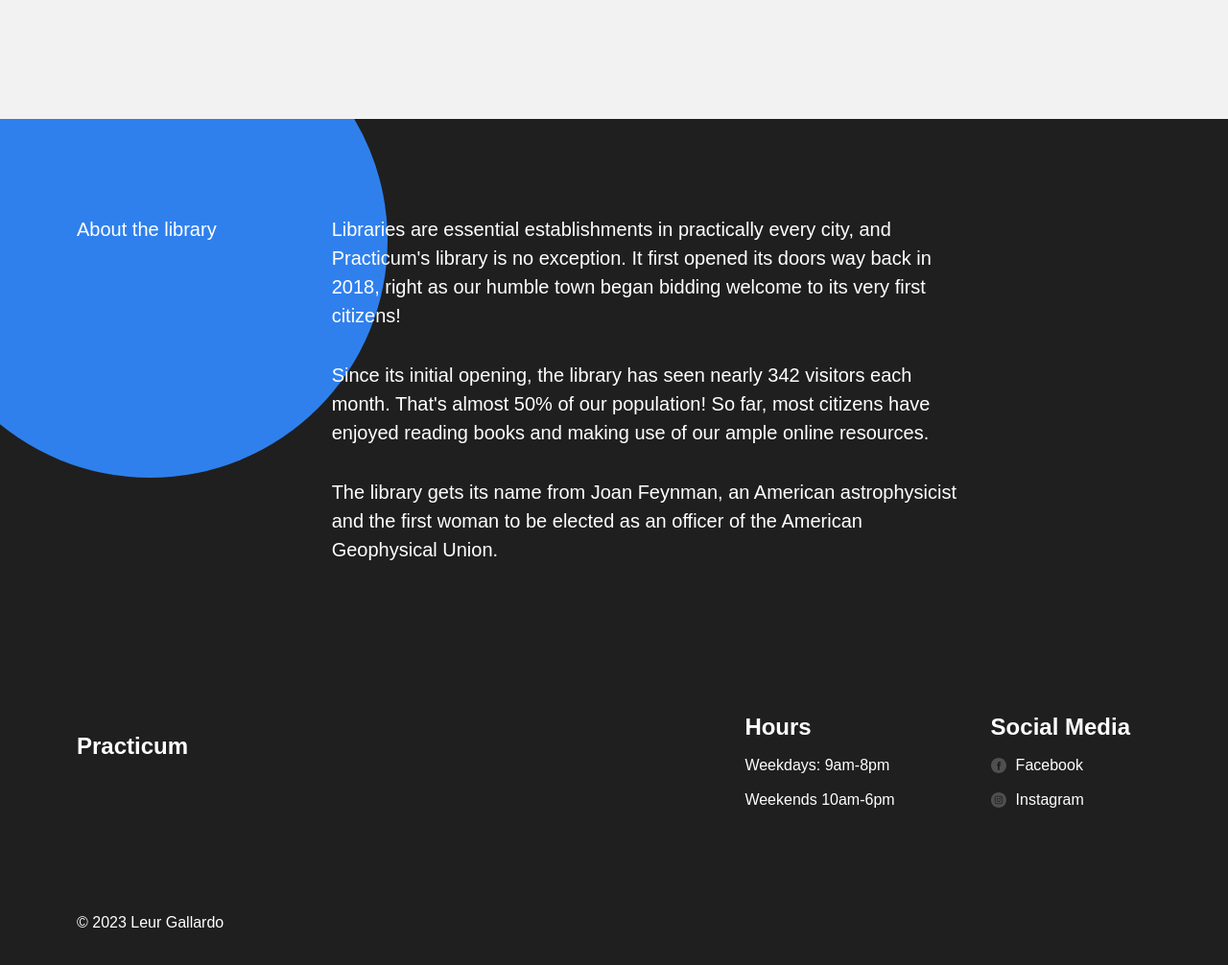
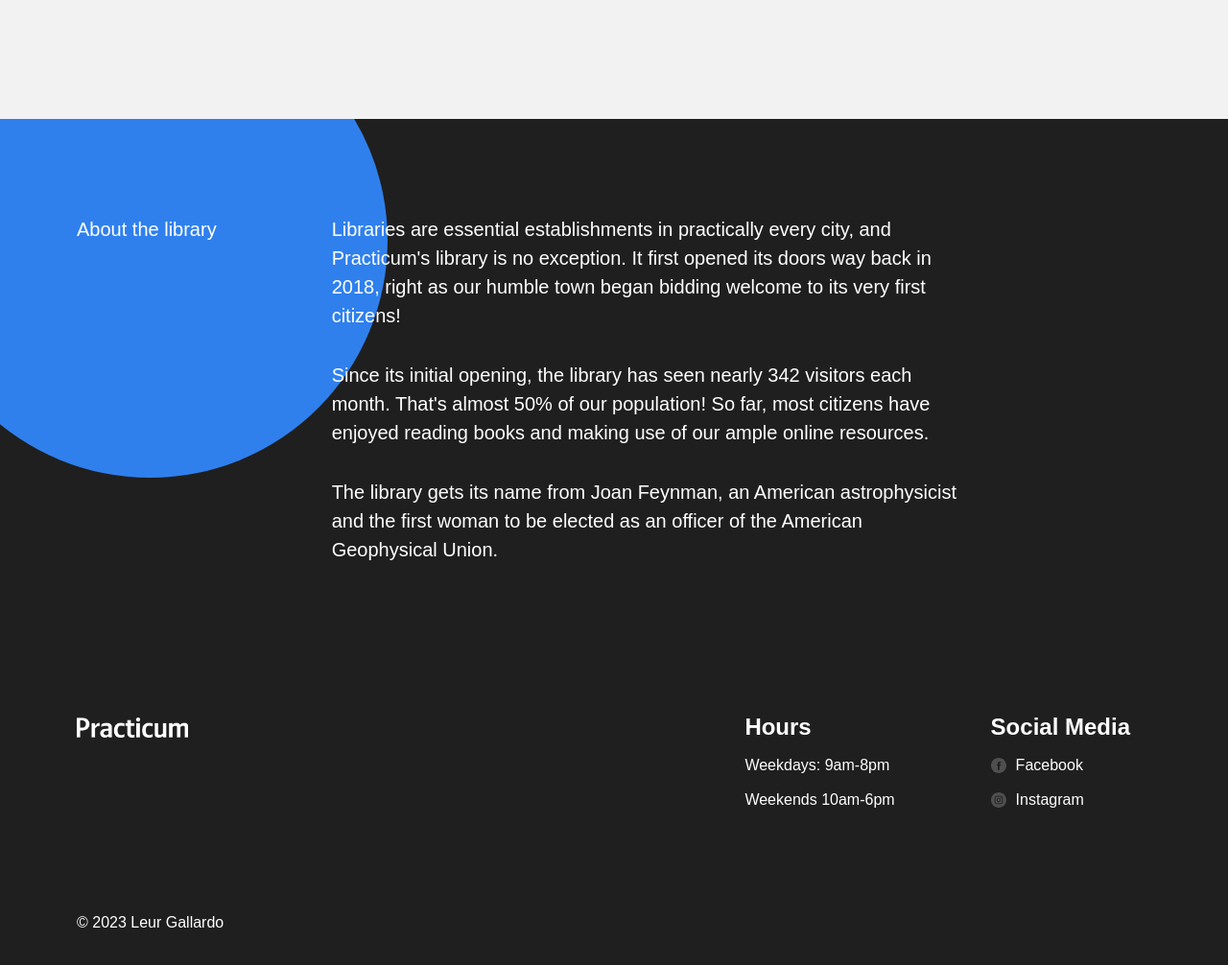
Before and after one commit to leurg89/se_project_library, a plain HTML site: page index.html in a window 1280 px wide. Shown: the part 3370-4376 px from the top of the page at 96% size. Drawn offline with Linux system fonts and the light colour scheme.

Commit message:
4th edit

```diff
--- a/index.html
+++ b/index.html
@@ -135,7 +135,7 @@
         <section class="staff">
           <h2 class="staff__title">Staff picks</h2>
           <p class="staff__subtitle">That our readers love</p>
-          <ul class="staff__card">
+          <ul class="staff__cards">
             <li class="card">
               <div class="card__content">
                 <h3 class="card__title">Introduction to Algorithms</h3>
@@ -289,9 +289,11 @@
 
       <footer class="footer">
         <div class="footer__columns">
-          <div class="footer__logo footer__column">
-            <h2>Practicum</h2>
-          </div>
+          <img
+            src="./images/logo_white.png"
+            alt="logo"
+            class="footer__logo footer__column"
+          />
 
           <div class="footer__column footer__column_content_hours">
             <h2 class="footer__column-heading">Hours</h2>
--- a/styles/style.css
+++ b/styles/style.css
@@ -267,7 +267,7 @@
 }
 
 /* Add the CSS rule for your new class here. Make sure to place it before .card: parents should precede their children */
-.staff__card {
+.staff__cards {
   max-width: 760px;
   display: flex;
   margin: 60px auto;
```
